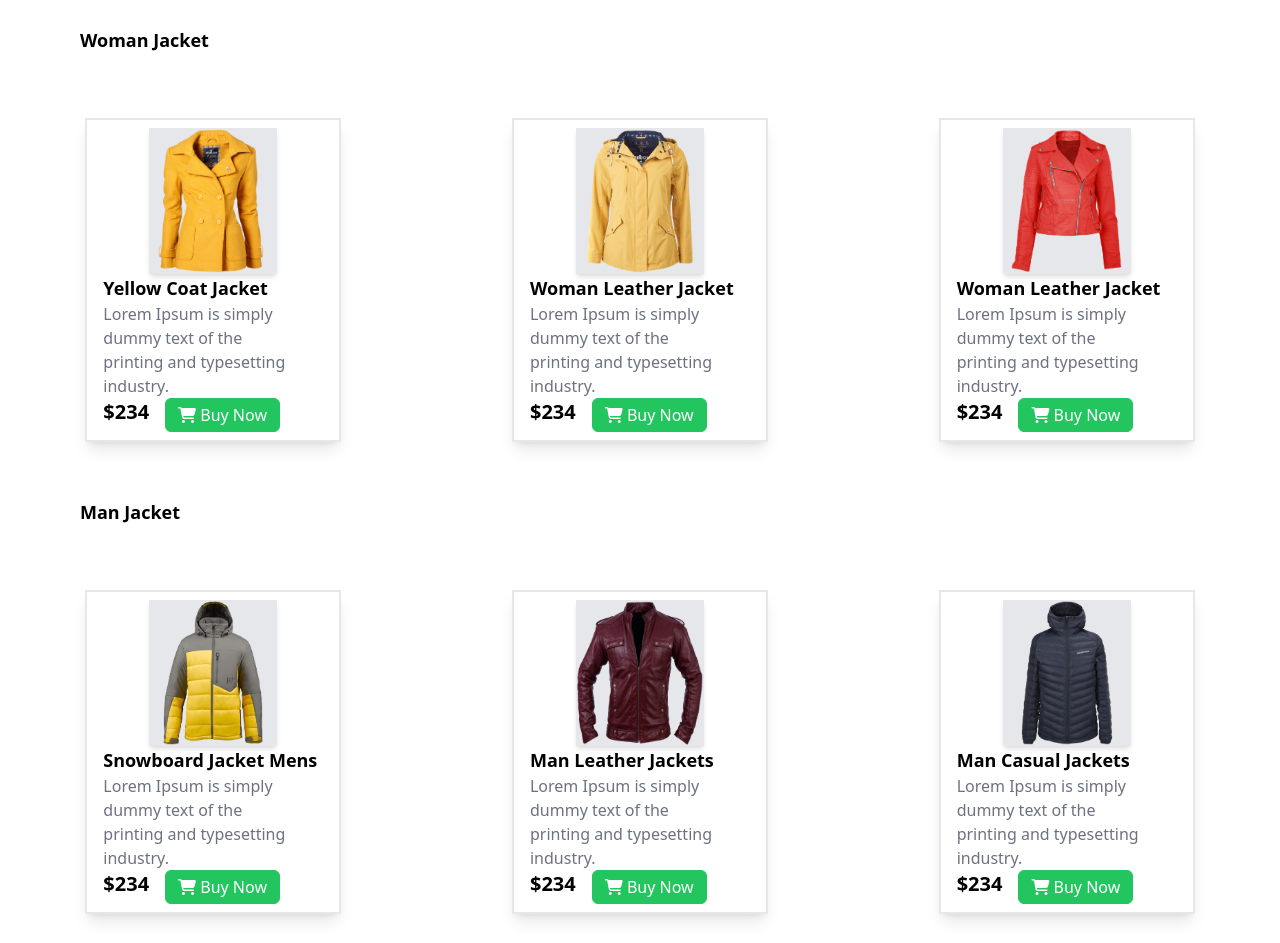
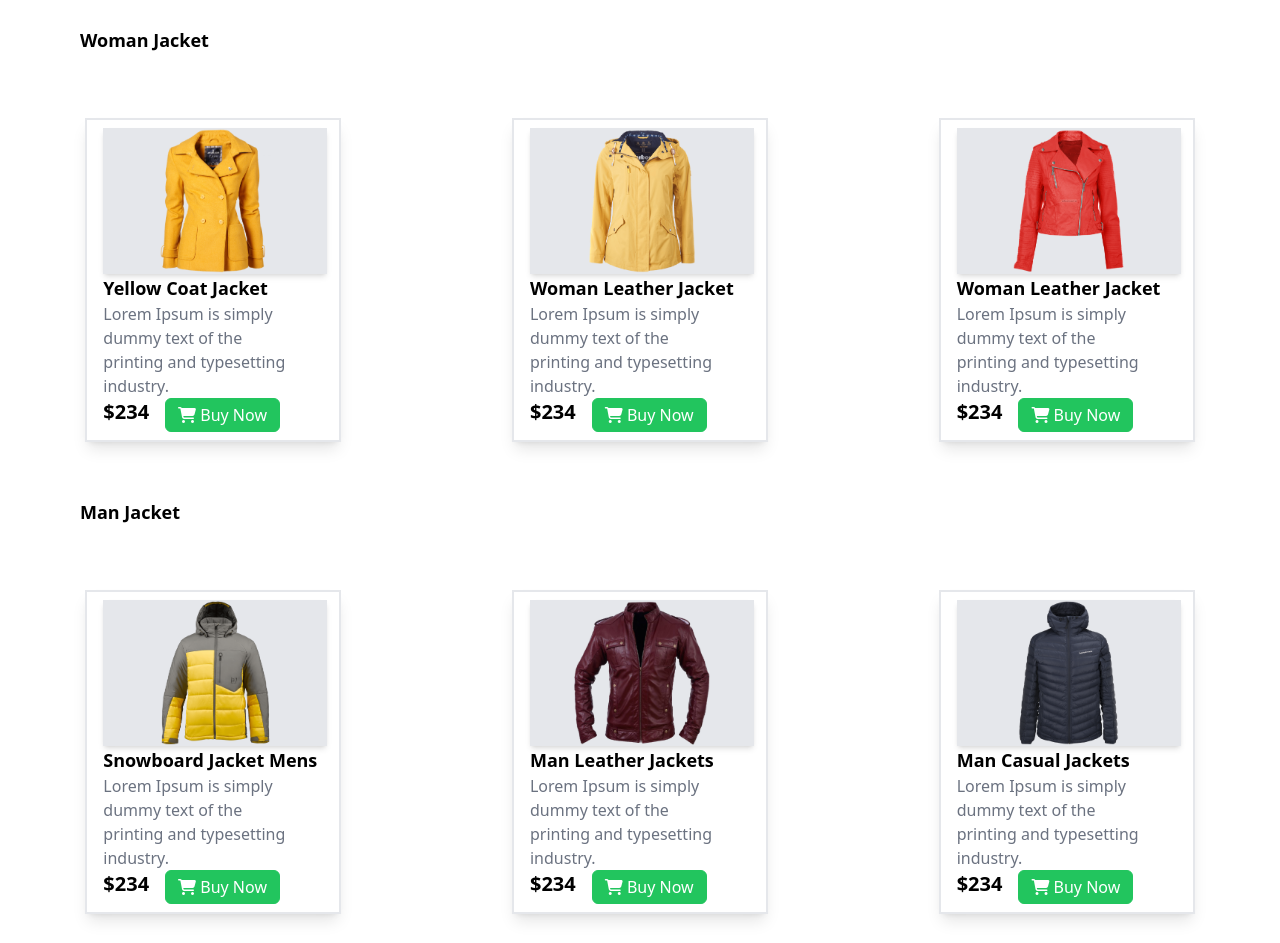
Before and after one commit to Abdur-Rahman-Palash/penguin-fashion-tailwind-, a plain HTML site: page index.html in a window 1280 px wide. Shown: the part 600-1543 px from the top of the page. Drawn offline with nearby package versions, Linux system fonts and the light colour scheme.

Commit message:
image width changed

```diff
--- a/index.html
+++ b/index.html
@@ -60,7 +60,7 @@
          <!-- SEC PART-2 -->
           <div class="grid grid-cols-3 mt-16">
             <div class="border-2 shadow-lg w-64 h-75 mx-auto px-4 py-2">
-                <div class=" border shadow-md bg-gray-200 w-32 mx-auto ">
+                <div class=" border shadow-md bg-gray-200 w-56 mx-auto  px-">
                     <img class="h-36 mx-auto " src="./images/jacket-1.png" alt="">
                 </div>
                 <span class="font-bold text-lg ">Yellow Coat Jacket </span>
@@ -72,7 +72,7 @@
                 </div>
                </div>
                <div class="border-2 shadow-lg w-64 h-75 mx-auto px-4 py-2">
-                <div class=" border shadow-md bg-gray-200 w-32 mx-auto ">
+                <div class=" border shadow-md bg-gray-200 w-56 mx-auto ">
                     <img class="h-36  mx-auto" src="./images/jacket-2.png" alt="">
                 </div>
                 <span class="font-bold text-lg ">Woman Leather Jacket </span>
@@ -84,7 +84,7 @@
                 </div>
                </div>
                <div class="border-2 shadow-lg w-64 h-75 mx-auto px-4 py-2">
-                <div class=" border shadow-md bg-gray-200 w-32 mx-auto ">
+                <div class=" border shadow-md bg-gray-200 w-56 mx-auto ">
                     <img class="h-36 mx-auto " src="./images/jacket-3.png" alt="">
                 </div>
                 <span class="font-bold text-lg ">Woman Leather Jacket  </span>
@@ -108,7 +108,7 @@
          <!-- SEC PART-2 -->
          <div class="grid grid-cols-3 mt-16">
             <div class="border-2 shadow-lg w-64 h-75 mx-auto px-4 py-2">
-                <div class=" border shadow-md bg-gray-200 w-32 mx-auto ">
+                <div class=" border shadow-md bg-gray-200 w-56 mx-auto ">
                     <img class="h-36 mx-auto" src="./images/jacket-4.png" alt="">
                 </div>
                 <span class="font-bold text-lg ">Snowboard Jacket Mens </span>
@@ -120,7 +120,7 @@
                 </div>
                </div>
                <div class="border-2 shadow-lg w-64 h-75 mx-auto px-4 py-2">
-                <div class=" border shadow-md bg-gray-200 w-32 mx-auto ">
+                <div class=" border shadow-md bg-gray-200 w-56 mx-auto ">
                     <img class="h-36 mx-auto" src="./images/jacket-5.png" alt="">
                 </div>
                 <span class="font-bold text-lg ">Man Leather Jackets</span>
@@ -132,7 +132,7 @@
                 </div>
                </div>
                <div class="border-2 shadow-lg w-64 h-75 mx-auto px-4 py-2">
-                <div class=" border shadow-md bg-gray-200 w-32 mx-auto ">
+                <div class=" border shadow-md bg-gray-200 w-56 mx-auto ">
                     <img class="h-36 mx-auto " src="./images/jacket-6.png" alt="">
                 </div>
                 <span class="font-bold text-lg ">Man Casual Jackets  </span>
```
